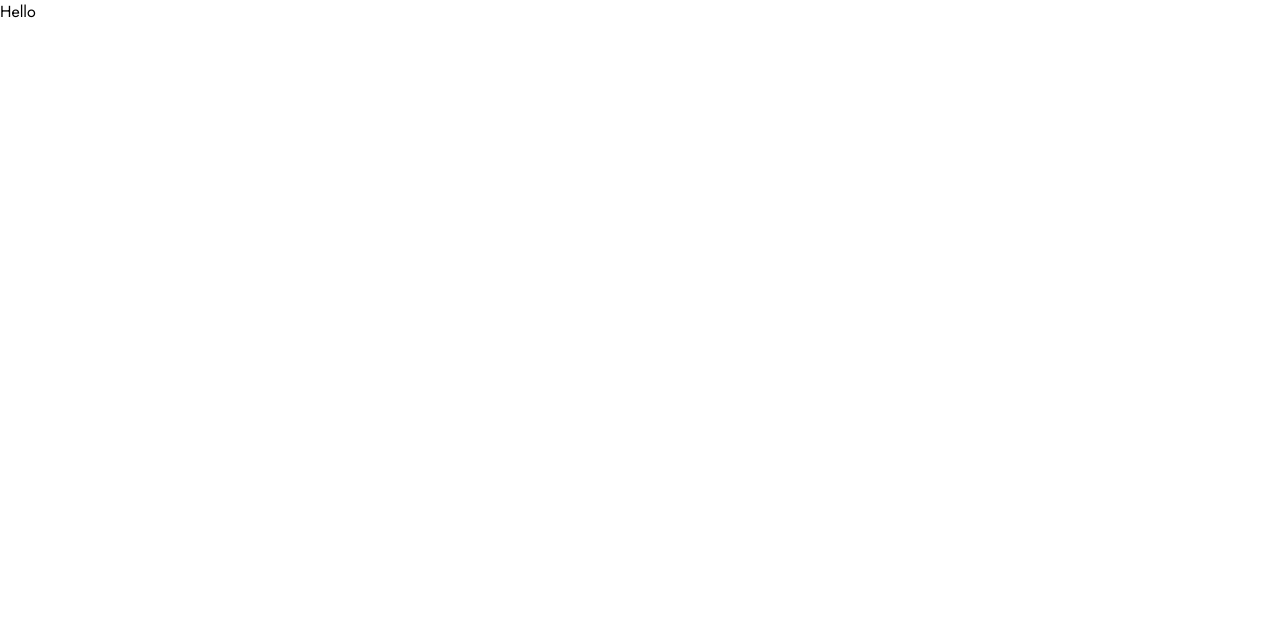
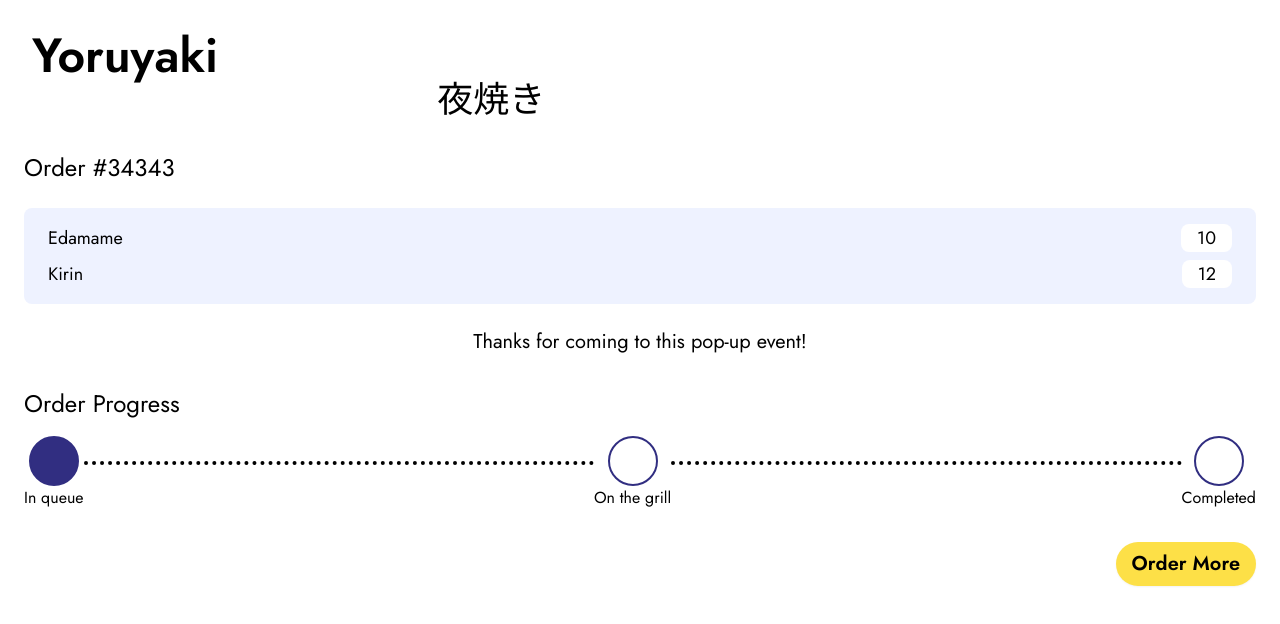
Before and after one commit to curtisbarnard/yoruyaki, a React (Create React App) app in the folder frontend/: page /customerorder in a window 1280 px wide. Shown: the top 624 px of the page. Built offline with nearby package versions, Linux system fonts and the light colour scheme.

Commit message:
initial styling for customer order page complete

```diff
--- a/frontend/src/pages/CustomerOrder.js
+++ b/frontend/src/pages/CustomerOrder.js
@@ -1,4 +1,51 @@
+import ClickButton from '../components/ClickButton';
+
 export default function CustomerOrder() {
   // JSX to be rendered
-  return <h1>Hello</h1>;
+  return (
+    <>
+      <header className='grid grid-cols-3 p-8'>
+        <h1 className=' text-5xl col-span-full font-semibold'>Yoruyaki</h1>
+        <span className='text-4xl col-start-2'>夜焼き</span>
+      </header>
+      <section className='px-6 pb-8'>
+        <h2 className='text-2xl'>Order #34343</h2>
+        <ul className='w-full bg-indigo-50 rounded-lg py-2 px-6 my-6'>
+          <li className='text-lg flex justify-between my-2'>
+            <span>Edamame</span>
+            <span className='bg-white rounded-lg px-4'>10</span>
+          </li>
+          <li className='text-lg flex justify-between my-2'>
+            <span>Kirin</span>
+            <span className='bg-white rounded-lg px-4'>12</span>
+          </li>
+        </ul>
+        <p className='text-xl text-center'>
+          Thanks for coming to this pop-up event!
+        </p>
+      </section>
+      <section className='px-6 pb-8'>
+        <h2 className='text-2xl mb-4'>Order Progress</h2>
+        <div className='flex justify-between'>
+          <div className='flex flex-col items-center shrink-0'>
+            <div className='w-[50px] h-[50px] rounded-full bg-indigo-900 border-indigo-900 border-2'></div>
+            <span>In queue</span>
+          </div>
+          <div className='self-center border-t-4 border-black border-dotted h-6 w-full'></div>
+          <div className='flex flex-col items-center shrink-0'>
+            <div className='w-[50px] h-[50px] rounded-full border-indigo-900 border-2'></div>
+            <span>On the grill</span>
+          </div>
+          <div className='self-center border-t-4 border-black border-dotted h-6 w-full'></div>
+          <div className='flex flex-col items-center shrink-0'>
+            <div className='w-[50px] h-[50px] rounded-full border-indigo-900 border-2'></div>
+            <span>Completed</span>
+          </div>
+        </div>
+      </section>
+      <div className='flex justify-end px-6'>
+        <ClickButton title='Order More' />
+      </div>
+    </>
+  );
 }
```
